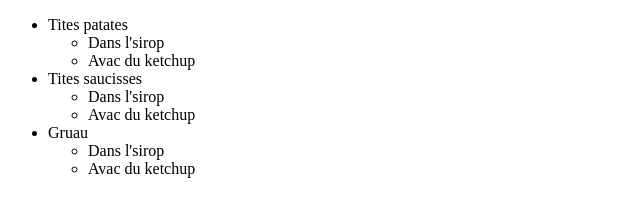
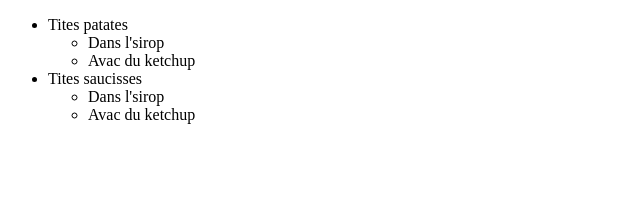
Before and after one commit to Emile76/La-place-Mimile, a plain HTML site: page index.html in a window 1280 px wide. Shown: the whole page, without its empty margins (0-640 px from the left). Drawn offline with Linux system fonts and the light colour scheme.

Commit message:
Revert "Update index.html"
This reverts commit 156f9f2668d0bbd4e43cd39423be9c8bc2d13534.

```diff
--- a/index.html
+++ b/index.html
@@ -20,13 +20,6 @@
                 <li>Avac du ketchup</li>
             </ul>
         </li>
-        <li>Gruau
-            <ul>
-                <li>Dans l'sirop</li>
-                <li>Avac du ketchup</li>
-            </ul>
-        </li>
     </ul>
-
 </body>
 </html>
```
